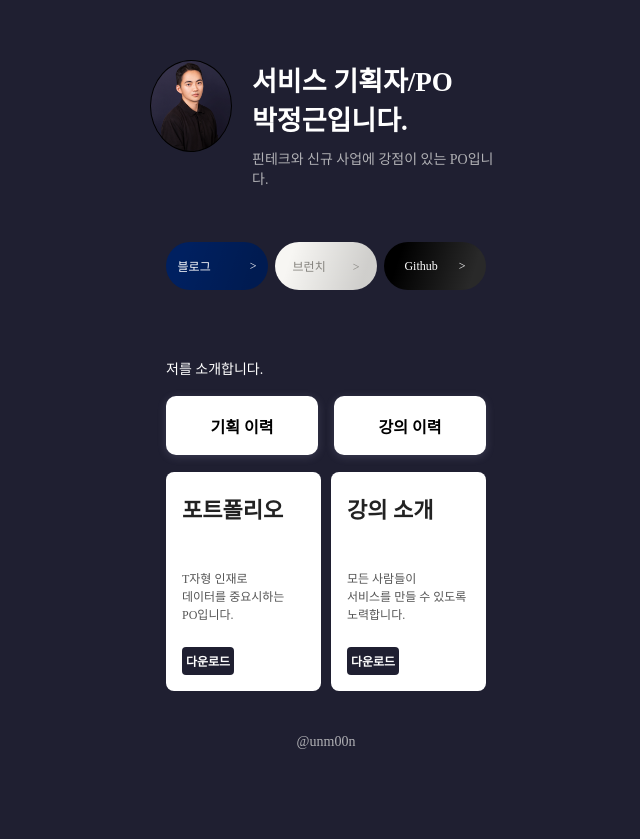
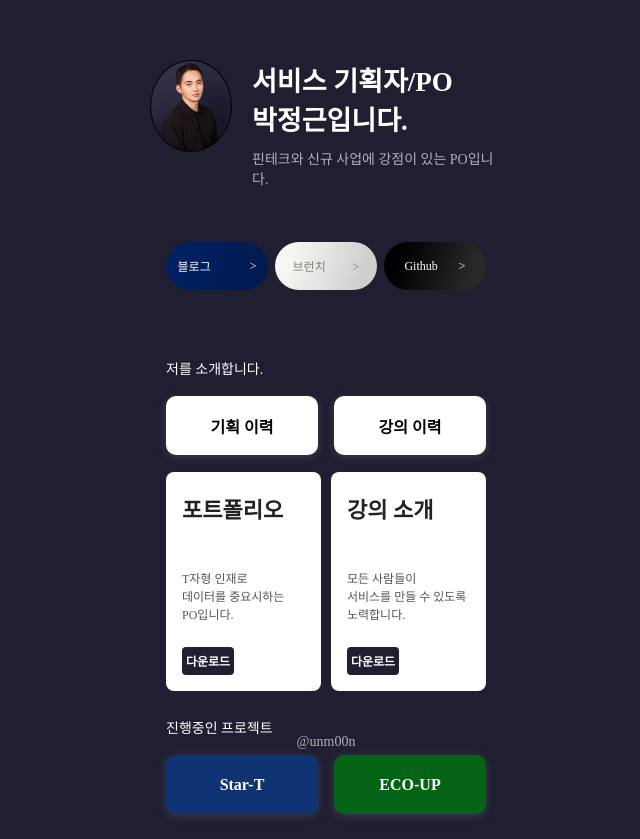
Before and after one commit to wjj1113/my_profile, a plain HTML site: page index.html in a window 1280 px wide. Shown: the whole page, without its empty margins (314-954 px from the left). Before the commit the page ends 800 px from the top, so only its background shows below. Drawn offline with Linux system fonts and the light colour scheme; a web font is replaced by a local one.

Commit message:
new project_add

```diff
--- a/index.html
+++ b/index.html
@@ -188,7 +188,14 @@
                 <div class="desc">모든 사람들이<br>서비스를 만들 수 있도록<br>노력합니다.</div>
                 <div class="btn">다운로드</div>
             </a>
+
         </div>
+        <div style="color:#FFFFFF;width: 320px;font-size: 14px;margin-top:10px;margin-bottom: 8px;">진행중인 프로젝트</div>
+        <div class="buttons">
+            <a class="minibutton" style="background-color:#103373; color:#FFFFFF" target="_blank" href="https://star-t.io/angel_landing">Star-T</a>
+            <a class="minibutton" style="background-color:#066416; color:#FFFFFF" target="_blank" href="https://star-t.io/eco_landing/">ECO-UP</a>
+        </div>
+
         <div style="color:#B1B1B5;font-size: 14px;background-position: center;background-size: cover;position: absolute;bottom: 50px;">@unm00n</div>
     </div>
 </body>
```
